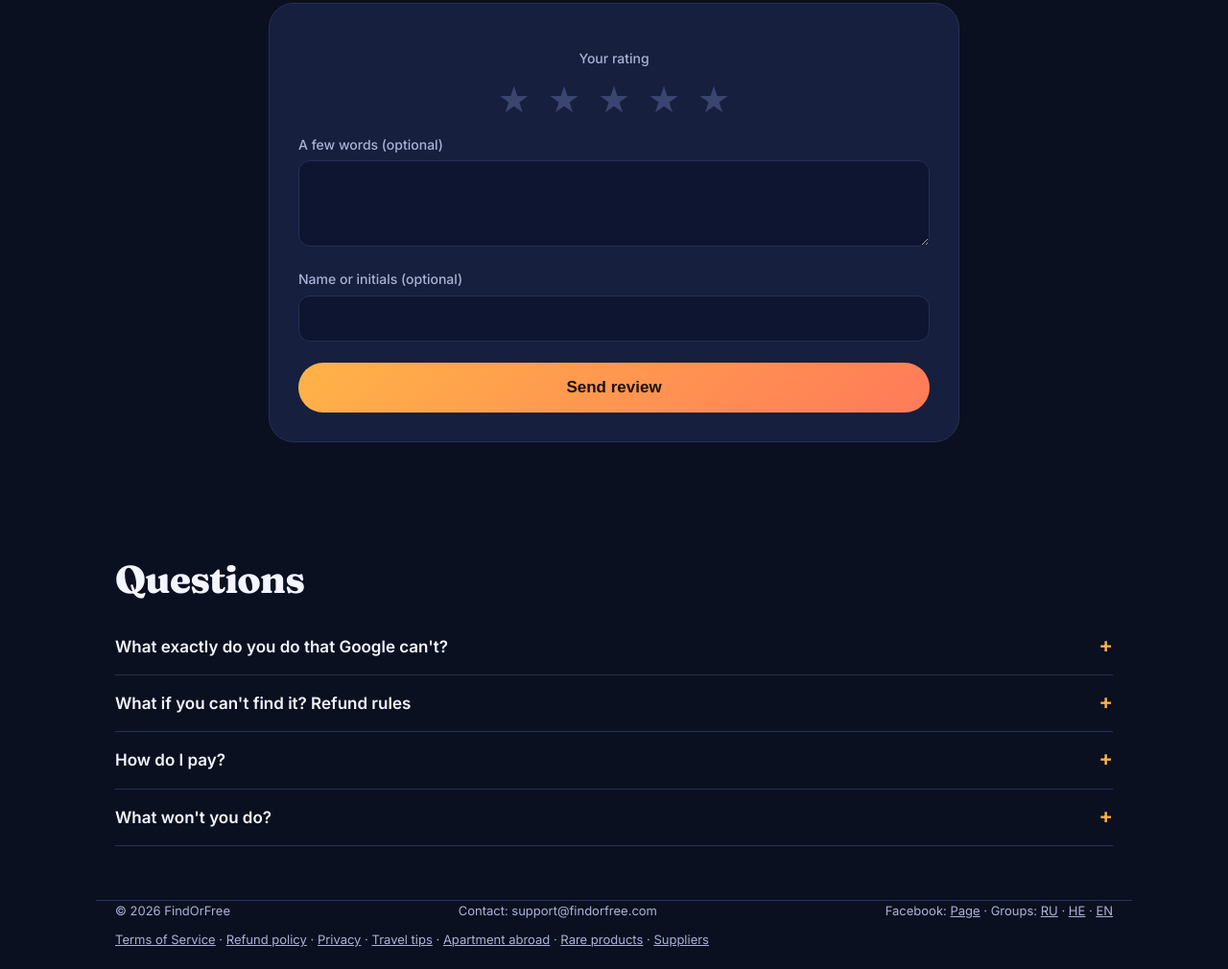
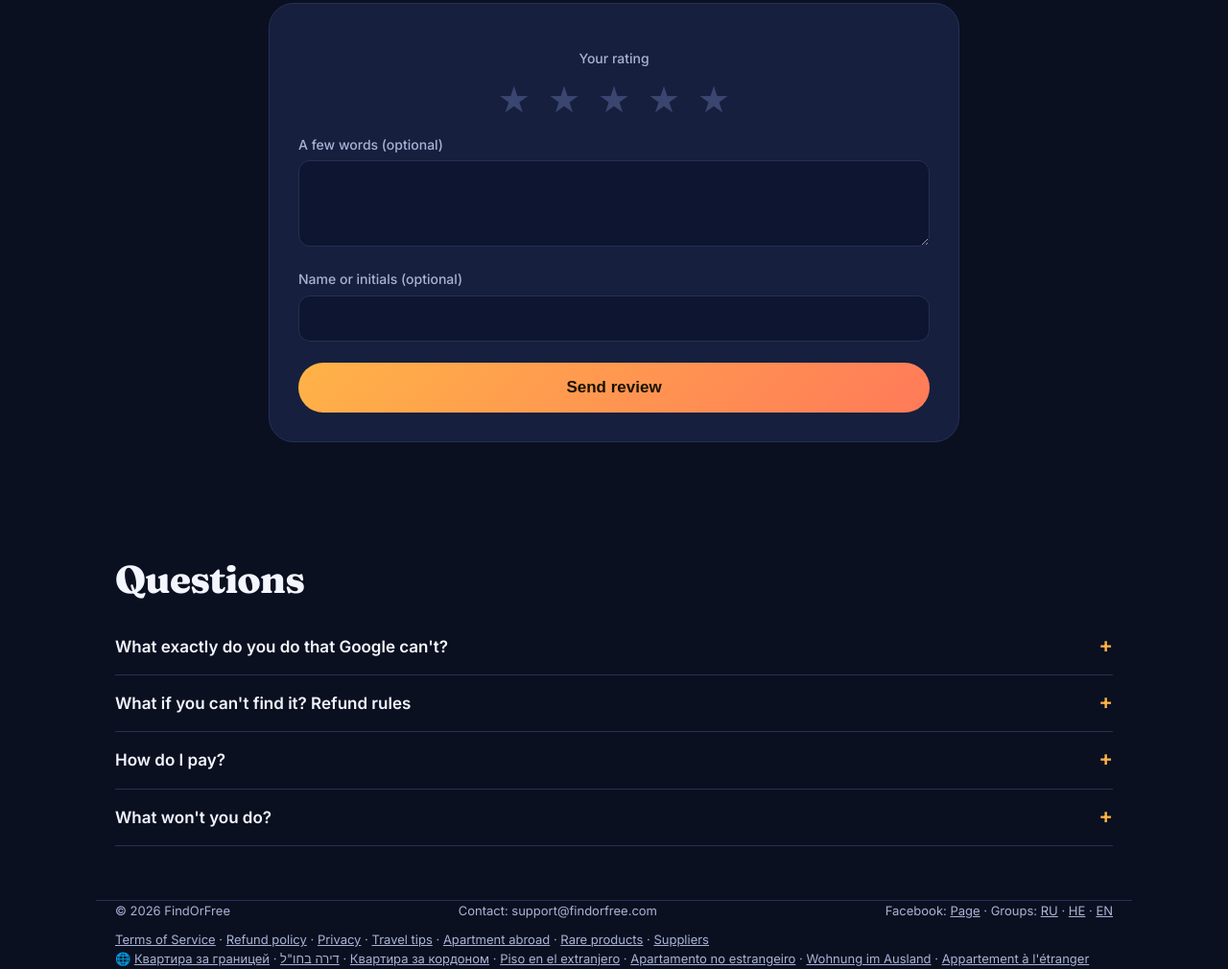
Before and after one commit to interquick4u-art/findorfree, a plain HTML site: page index.html in a window 1280 px wide. Shown: the part 4978-5988 px from the top of the page at 96% size. Before the commit the page ends 5967 px from the top, so only its background shows below. Drawn offline with Linux system fonts and the light colour scheme.

Commit message:
Footer: links to apartment pages in 7 languages
Co-Authored-By: Claude Opus 5.5 <noreply@anthropic.com>
Claude-Session: https://claude.ai/code/session_019nui3WJvAaEp3fwxPriono

```diff
--- a/index.html
+++ b/index.html
@@ -293,7 +293,7 @@ footer{border-top:1px solid var(--line);padding:30px 0 50px;color:var(--muted);f
   <div>© <span id="year">2026</span> FindOrFree</div>
   <div id="contact">Contact: support@findorfree.com</div>
   <div class="social">Facebook: <a href="https://www.facebook.com/profile.php?id=61596478920132" target="_blank" rel="noopener">Page</a> · Groups: <a href="https://www.facebook.com/groups/1727758362068518" target="_blank" rel="noopener">RU</a> · <a href="https://www.facebook.com/groups/1972602447419863" target="_blank" rel="noopener">HE</a> · <a href="https://www.facebook.com/groups/2185194859542007" target="_blank" rel="noopener">EN</a></div>
-  <div class="legal"><a href="legal.html#terms" data-i18n="lg_terms">Terms of Service</a> · <a href="legal.html#refund" data-i18n="lg_refund">Refund policy</a> · <a href="legal.html#privacy" data-i18n="lg_privacy">Privacy</a> · <a href="tips/">Travel tips</a> · <a href="find-rental-apartment-abroad.html">Apartment abroad</a> · <a href="find-rare-product.html">Rare products</a> · <a href="find-supplier-abroad.html">Suppliers</a></div>
+  <div class="legal"><a href="legal.html#terms" data-i18n="lg_terms">Terms of Service</a> · <a href="legal.html#refund" data-i18n="lg_refund">Refund policy</a> · <a href="legal.html#privacy" data-i18n="lg_privacy">Privacy</a> · <a href="tips/">Travel tips</a> · <a href="find-rental-apartment-abroad.html">Apartment abroad</a> · <a href="find-rare-product.html">Rare products</a> · <a href="find-supplier-abroad.html">Suppliers</a><br>🌐 <a href="ru/kvartira-za-granitsey.html" lang="ru">Квартира за границей</a> · <a href="he/dira-behul.html" lang="he">דירה בחו"ל</a> · <a href="uk/kvartyra-za-kordonom.html" lang="uk">Квартира за кордоном</a> · <a href="es/piso-en-el-extranjero.html" lang="es">Piso en el extranjero</a> · <a href="pt/apartamento-no-estrangeiro.html" lang="pt">Apartamento no estrangeiro</a> · <a href="de/wohnung-im-ausland.html" lang="de">Wohnung im Ausland</a> · <a href="fr/appartement-a-l-etranger.html" lang="fr">Appartement à l'étranger</a></div>
 </footer>
 
 <div class="swbar" id="swbar" role="dialog" aria-live="polite"><div><span id="sw_q"></span><small id="sw_t"></small></div><button class="yes" id="sw_yes" type="button"></button><button id="sw_no" type="button"></button></div>
```
